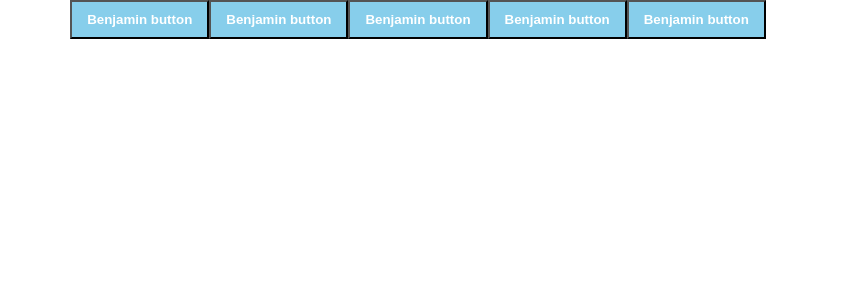
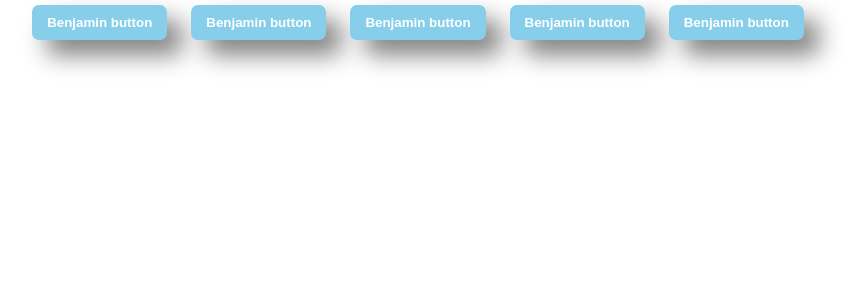
Before and after one commit to Mgaed75/2021_11_17_react, a React (Create React App) app: page / in a window 1280 px wide. Shown: the top 300 px of the page, without its empty margins (222-1086 px from the left). Built offline with nearby package versions, Linux system fonts and the light colour scheme.

Commit message:
Modification du CSS du Composant 'Button'

```diff
--- a/src/App/components/Button/Button.css
+++ b/src/App/components/Button/Button.css
@@ -3,4 +3,12 @@
     color: white;
     font-weight: 900;
     padding: 10px 15px;
+    border-radius: 7px;
+    box-shadow: 15px 15px 25px grey;
+    border: none;
+    margin: 5px 12px;
 }
+
+.Button:hover{
+    box-shadow: 10px 10px 25px grey;
+}
```
